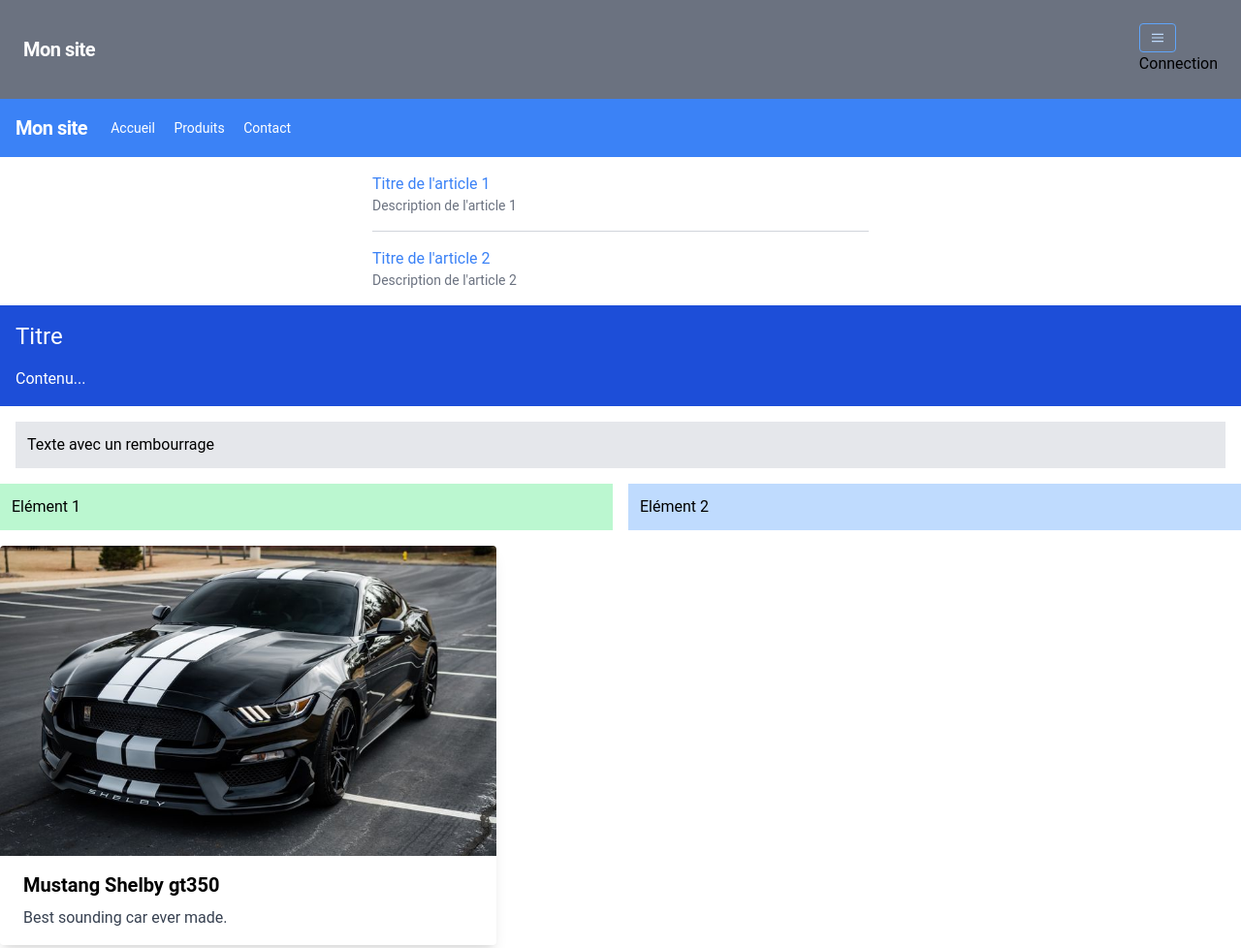
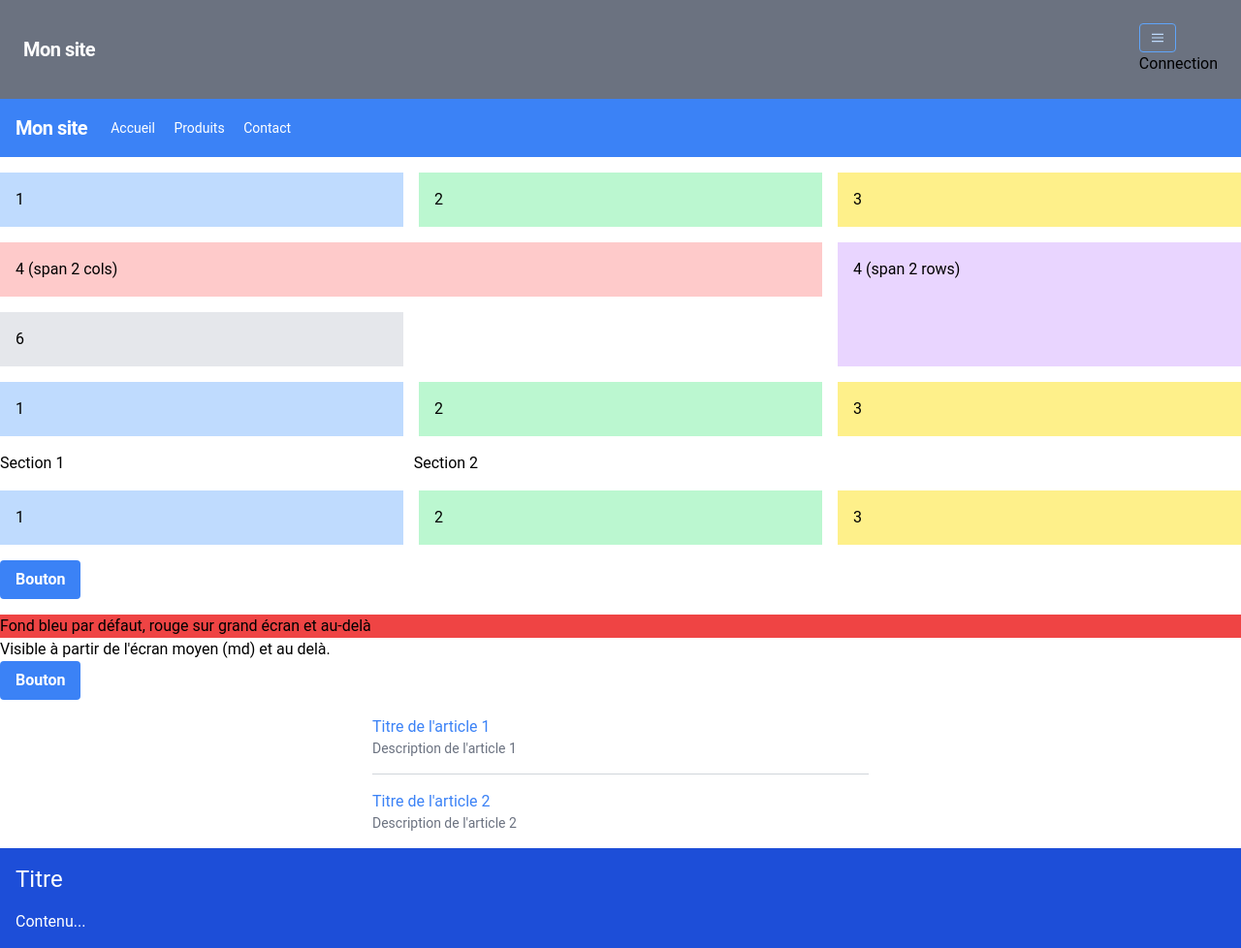
Before and after one commit to Marvynrr/TailWindCss, a website: page index.html in a window 1280 px wide. Shown: the top 978 px of the page at 97% size. Drawn offline with Linux system fonts and the light colour scheme.

Commit message:
ExemplesGrid

```diff
--- a/index.html
+++ b/index.html
@@ -24,7 +24,8 @@
         </nav>
     </header>
     <main>
-        <nav class="bg-blue-500 p-4">
+        <!-- Exemple Flex -->
+        <nav class="bg-blue-500 p-4 mb-4">
             <div class="flex items-center justify-between flex-wrap">
                 <div class="flex items-center flex-shrink-0 text-white mr-6">
                     <span class="font-semibold text-xl tracking-tight">Mon site</span>
@@ -47,7 +48,34 @@
                 </div>
             </div>
         </nav>
-    <div class="max-w-lg mx-auto">
+        <!-- Exemple Grid -->
+        <div class="grid grid-cols-3 gap-4 mb-4">
+            <div class="bg-blue-200 p-4">1</div>
+            <div class="bg-green-200 p-4">2</div>
+            <div class="bg-yellow-200 p-4">3</div>
+            <div class="bg-red-200 p-4 col-span-2">4 (span 2 cols)</div>
+            <div class="bg-purple-200 p-4 row-span-2">4 (span 2 rows)</div>
+            <div class="bg-gray-200 p-4">6</div>
+        </div>
+        <div class="grid sm:grid-cols-2 lg:grid-cols-3 gap-4 mb-4">
+            <div class="bg-blue-200 p-4">1</div>
+            <div class="bg-green-200 p-4">2</div>
+            <div class="bg-yellow-200 p-4">3</div>
+        </div>
+        <div class="flex flex-col lg:flex-row mb-4">
+            <div class="w-full lg:w-1/3">Section 1</div>
+            <div class="w-full lg:w-2/3">Section 2</div>
+        </div>
+        <div class="grid grid-cols-1 sm:grid-cols-2 lg:grid-cols-3 gap-4 mb-4">
+            <div class="bg-blue-200 p-4">1</div>
+            <div class="bg-green-200 p-4">2</div>
+            <div class="bg-yellow-200 p-4">3</div>
+        </div>
+        <button class="bg-blue-500 hover:bg-blue-700 text-white font-bold py-2 px-4 rounded mb-4">Bouton</button>
+        <div class="bg-blue-500 lg:bg-red-500">Fond bleu par défaut, rouge sur grand écran et au-delà</div>
+        <div class="hidden md:block">Visible à partir de l'écran moyen (md) et au delà.</div>
+        <button class="bg-blue-500 hover:bg-blue-700 text-white font-bold py-2 px-4 rounded">Bouton</button>
+        <div class="max-w-lg mx-auto">
         <ul class="divide-y divide-gray-300">
             <li class="py-4">
                 <a href="#" class="text-blue-500 hover:text-blue-700">Titre de l'article 1</a>
```
Also changed, not shown: output.css.
